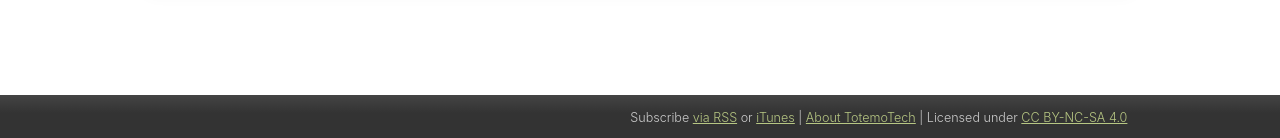
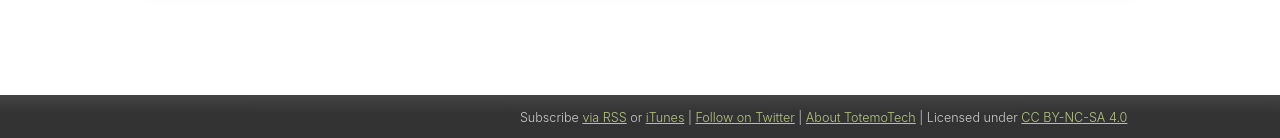
Before and after one commit to tagawa/TotemoTech, a Jekyll site: the page built from docs/index.html, in a window 1280 px wide. Shown: the part 825-963 px from the top of the page. Built offline with Jekyll 4.4.1, drawn with Linux system fonts in a browser that asks for light colours; comment, search, counter and statistics services are not loaded.

Commit message:
Added Twitter link

```diff
--- a/docs/_includes/footer.html
+++ b/docs/_includes/footer.html
@@ -1,7 +1,7 @@
 <footer>
 
 <div class="container">
-    <p>Subscribe <a href="{{ "/podcast.xml" | prepend: site.baseurl }}">via RSS</a> or <a href="https://podcasts.apple.com/us/podcast/infusing-computing-webseries/id1493135678?mt=2" target="_blank" rel="noopener">iTunes</a> | <a href="{{ "/about.html" | prepend: site.baseurl }}">About {{ site.title }}</a> | Licensed under <a href="https://creativecommons.org/licenses/by-nc-sa/4.0/" target="_blank" rel="noopener">CC BY-NC-SA 4.0</a></p>
+    <p>Subscribe <a href="{{ "/podcast.xml" | prepend: site.baseurl }}">via RSS</a> or <a href="https://podcasts.apple.com/us/podcast/infusing-computing-webseries/id1493135678?mt=2" target="_blank" rel="noopener">iTunes</a> | <a href="https://twitter.com/TotemoTech" target="_blank" rel="noopener">Follow on Twitter</a> | <a href="{{ "/about.html" | prepend: site.baseurl }}">About {{ site.title }}</a> | Licensed under <a href="https://creativecommons.org/licenses/by-nc-sa/4.0/" target="_blank" rel="noopener">CC BY-NC-SA 4.0</a></p>
 </div>
 
 </footer>
```
